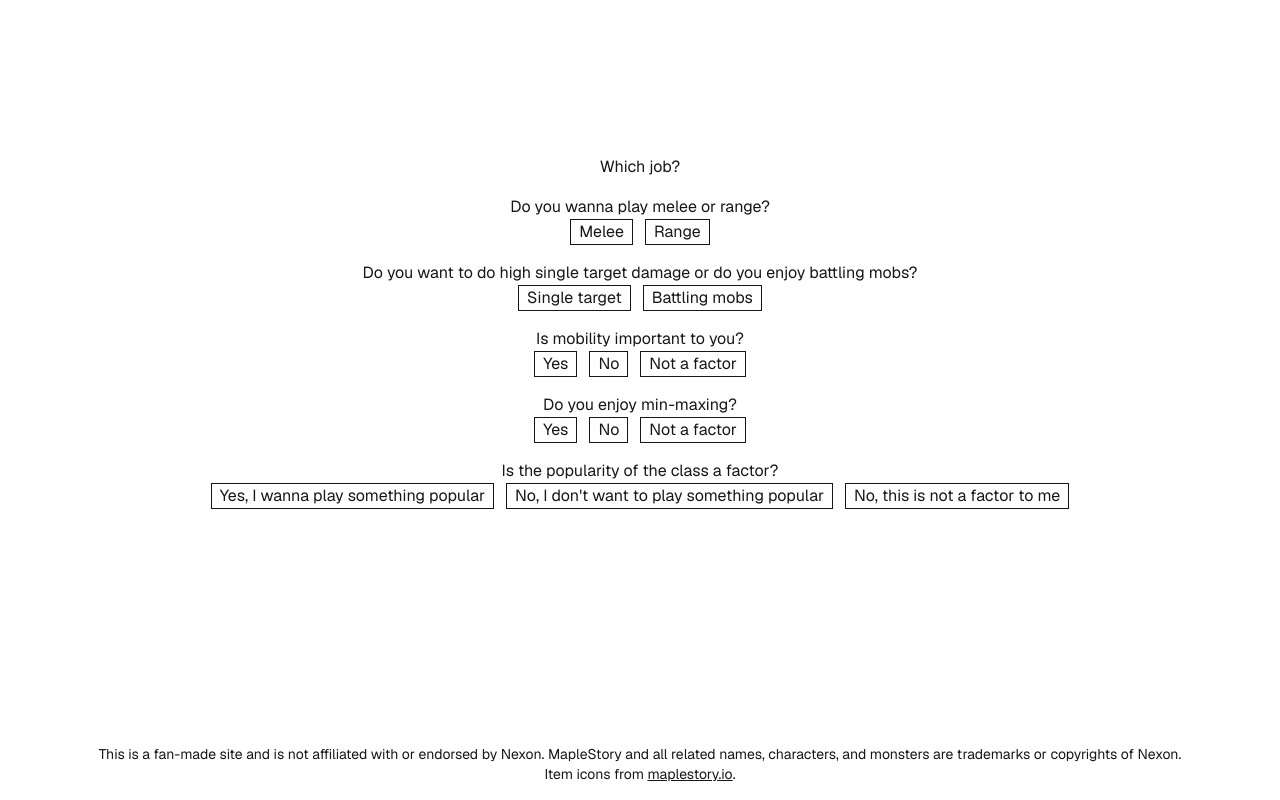
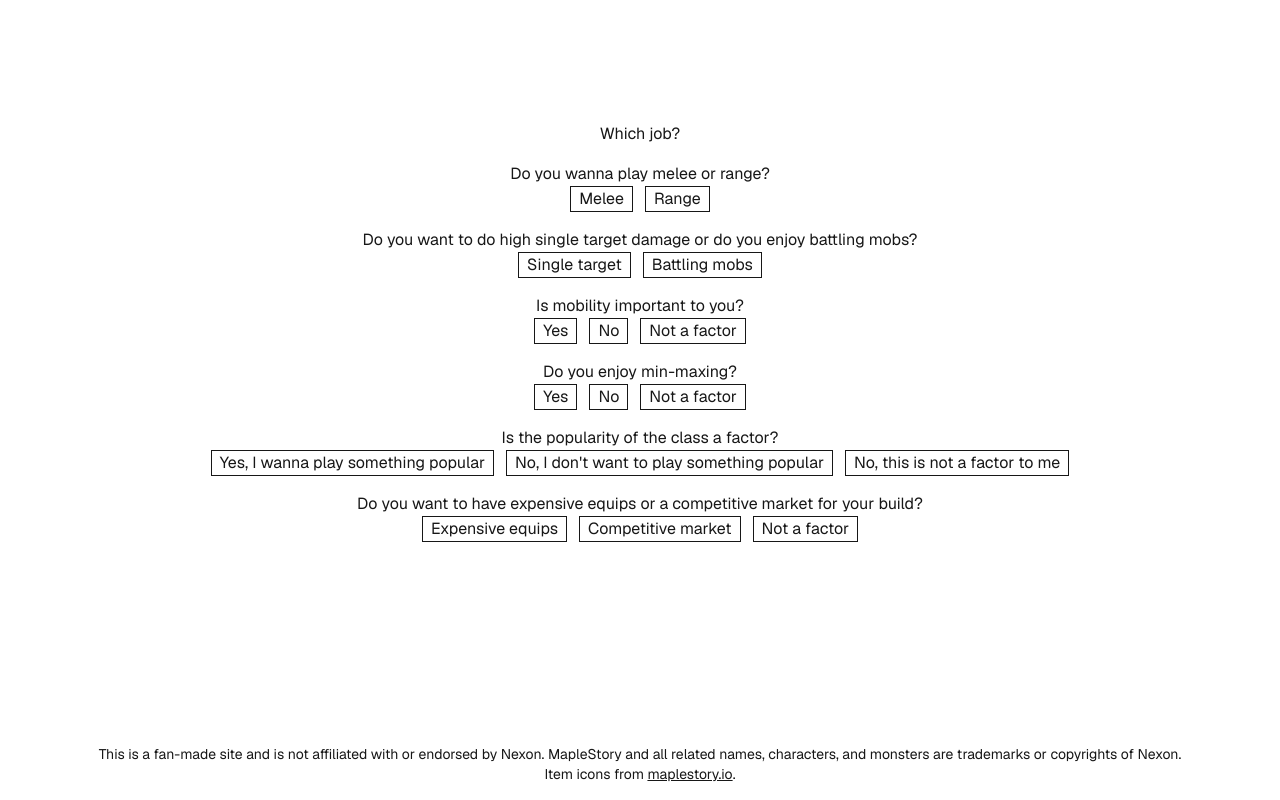
Before and after one commit to jarrensj/msquiz, a Next.js app: page /which-job in a window 1280 px wide. Built offline with nearby package versions, Linux system fonts and the light colour scheme.

Commit message:
feat: add a which-job question about expensive equips
Asks whether people want expensive equips or a competitive market for
their build, with a "Not a factor" answer for anyone who doesn't mind.

```diff
--- a/app/which-job/job-quiz.tsx
+++ b/app/which-job/job-quiz.tsx
@@ -27,6 +27,12 @@ const questions = [
       "No, I don't want to play something popular",
       "No, this is not a factor to me",
     ],
+  },
+  // TODO: Once answer weights land (#16), add unweighted: "Not a factor" here.
+  {
+    prompt:
+      "Do you want to have expensive equips or a competitive market for your build?",
+    choices: ["Expensive equips", "Competitive market", "Not a factor"],
   },
 ];
 
```
